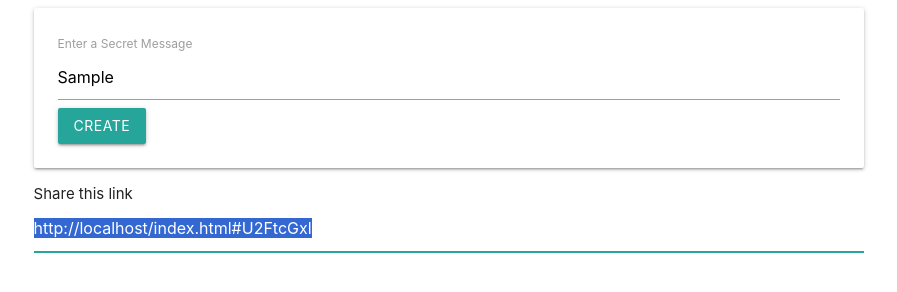
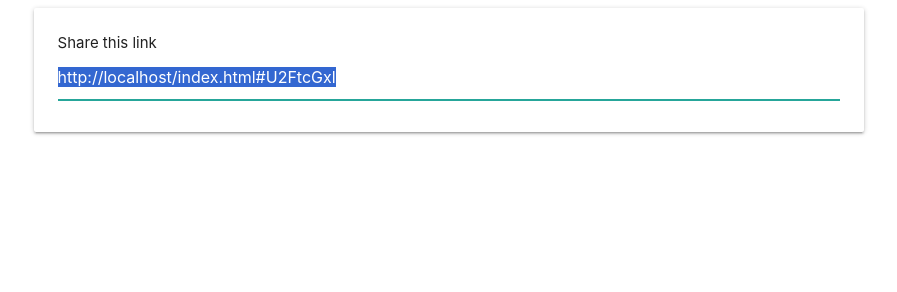
Before and after one commit to KDonawa/Message-Sharing, a plain HTML site: page index.html in a window 1280 px wide. Both pictures are taken after typing "Sample" into the empty fields and a click on the button "CREATE". Shown: the whole page, without its empty margins (191-1088 px from the left). Drawn offline with nearby package versions, Linux system fonts and the light colour scheme.

Commit message:
Hide link panel until message in created

```diff
--- a/index.html
+++ b/index.html
@@ -5,11 +5,12 @@
     <meta name="viewport" content="width=device-width, initial-scale=1.0">
     <title>Message Sharing</title>
     <link rel="stylesheet" href="https://cdnjs.cloudflare.com/ajax/libs/materialize/1.0.0/css/materialize.min.css">
+    <link rel="stylesheet" href="style.css">
 </head>
 <body>
     <div class="row">
         <div class="col s8 offset-s2">
-            <div class="card-panel">
+            <div id="message-form" class="card-panel">
                 <form action="">
                     <label for="">Enter a Secret Message</label>
                     <input type="text" id="message-input">
@@ -17,7 +18,7 @@
                 </form>
             </div>
 
-            <div>
+            <div id="link-form" class="card-panel hide">
                 Share this link
                 <input type="text" id="link-input">
             </div>
--- a/index.js
+++ b/index.js
@@ -1,5 +1,8 @@
 document.querySelector('form').addEventListener('submit', event=>{
     event.preventDefault();
+
+    document.querySelector('#message-form').classList.add('hide');
+    document.querySelector('#link-form').classList.remove('hide');
 
     const input = document.querySelector('#message-input');
     const encrypted = btoa(input.value);
```
